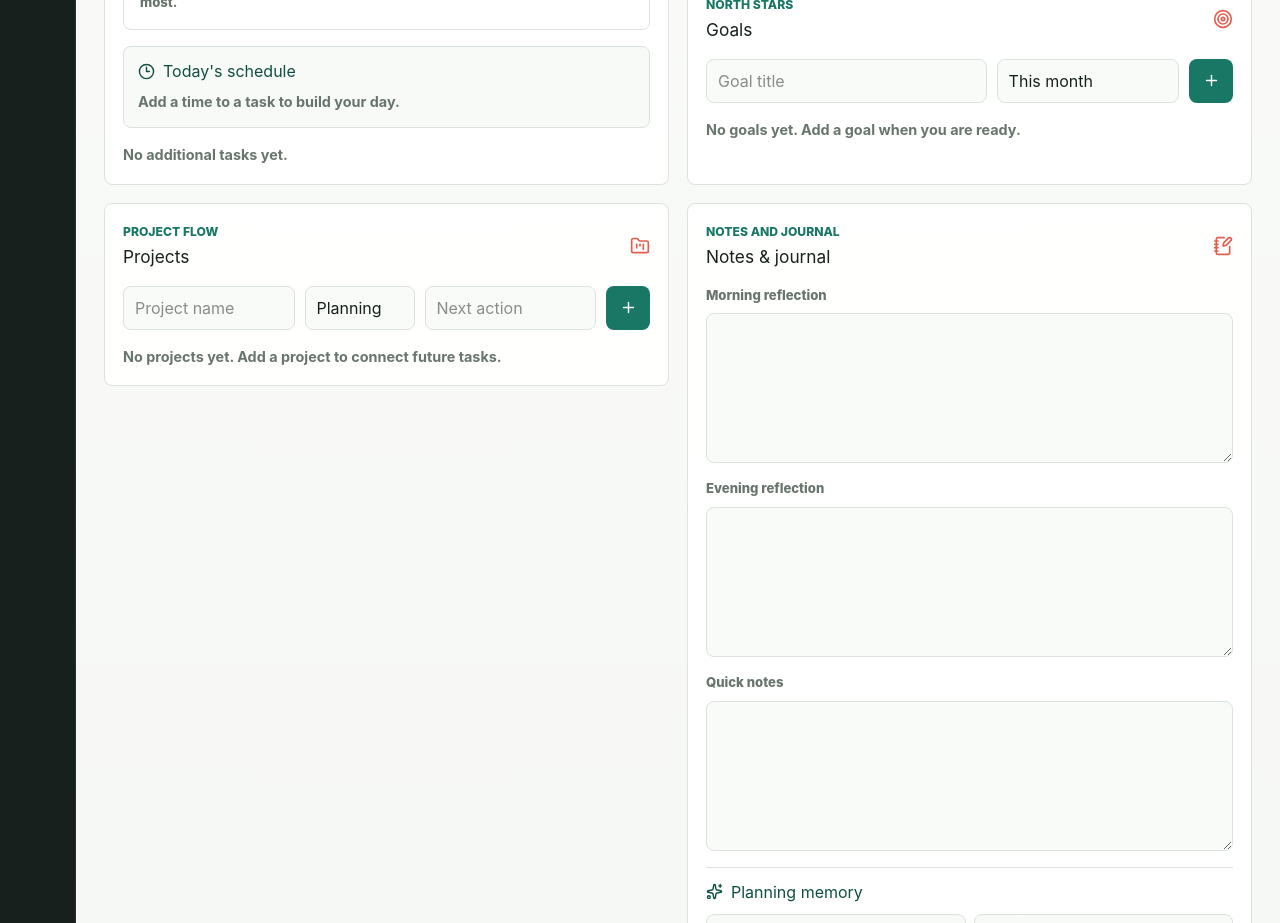
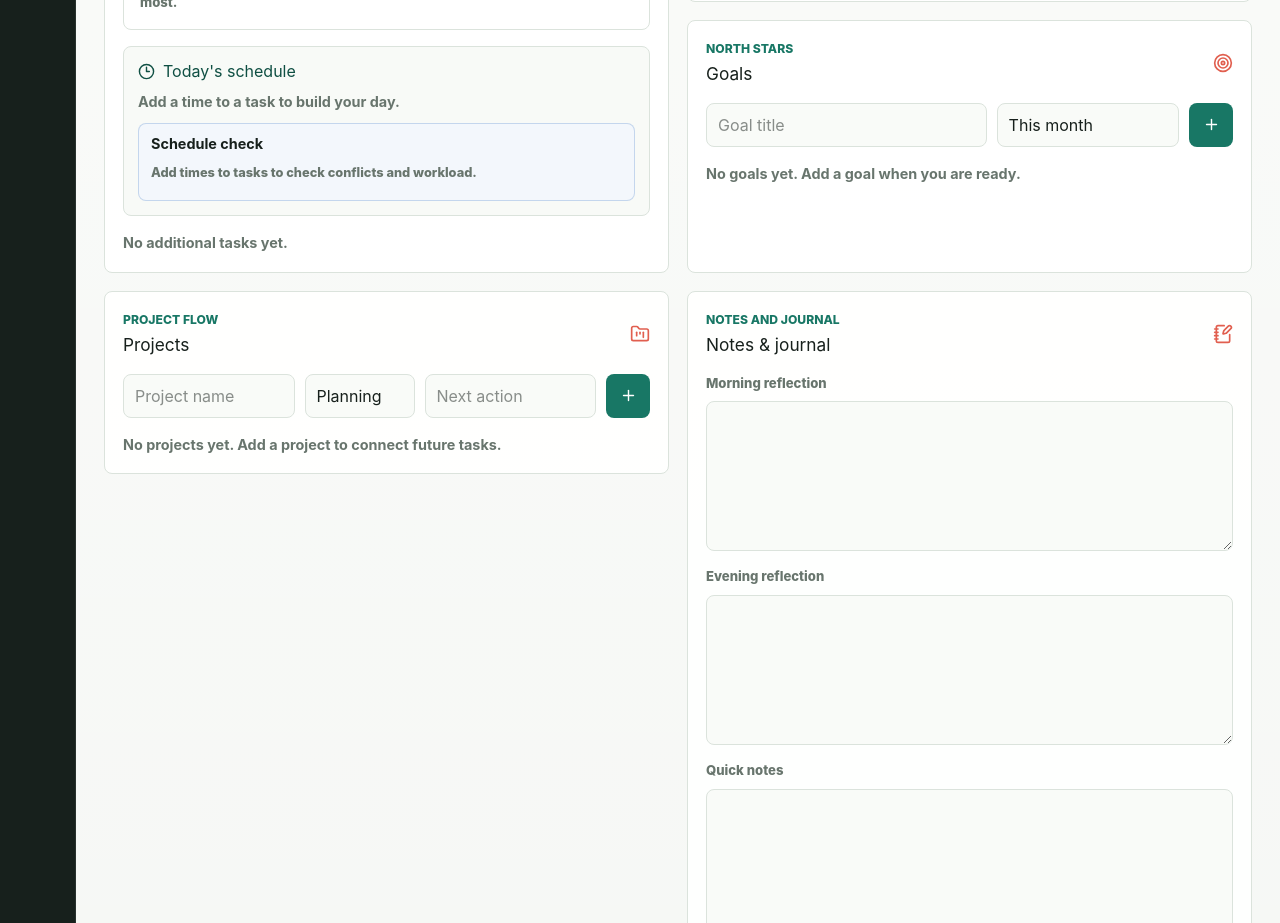
Before and after one commit to Min-Cho0129/dayframe, a Next.js app: page / in a window 1280 px wide. Shown: the part 1080-2003 px from the top of the page. Built offline with nearby package versions, Linux system fonts and the light colour scheme.

Commit message:
Add schedule quality checks

```diff
--- a/app/globals.css
+++ b/app/globals.css
@@ -1056,6 +1056,48 @@ textarea {
   opacity: 0.58;
 }
 
+.schedule-insights {
+  display: grid;
+  gap: 8px;
+  grid-template-columns: repeat(auto-fit, minmax(180px, 1fr));
+}
+
+.schedule-insight {
+  border: 1px solid var(--line);
+  border-radius: 8px;
+  display: grid;
+  gap: 4px;
+  min-height: 78px;
+  padding: 11px 12px;
+}
+
+.schedule-insight strong {
+  font-size: 0.9rem;
+  line-height: 1.25;
+}
+
+.schedule-insight span {
+  color: var(--muted);
+  font-size: 0.8rem;
+  font-weight: 760;
+  line-height: 1.35;
+}
+
+.schedule-insight.ok {
+  background: #edf7f0;
+  border-color: rgba(24, 119, 101, 0.28);
+}
+
+.schedule-insight.warning {
+  background: #fff1ee;
+  border-color: rgba(225, 95, 79, 0.34);
+}
+
+.schedule-insight.info {
+  background: #f3f7fc;
+  border-color: rgba(47, 111, 186, 0.24);
+}
+
 .empty-state {
   color: var(--muted);
   font-size: 0.9rem;
--- a/app/page.tsx
+++ b/app/page.tsx
@@ -106,6 +106,12 @@ type GeneratedPlan = {
   tasks: GeneratedPlanTask[];
 };
 
+type ScheduleInsight = {
+  level: "ok" | "warning" | "info";
+  label: string;
+  detail: string;
+};
+
 type DailyMemoryEntry = {
   dateKey: string;
   completedTasks: string[];
@@ -183,6 +189,7 @@ const STALE_STORAGE_PREFIXES = ["dayframe-app-v3:", "dayframe-app-v2"];
 const storeListeners = new Set<() => void>();
 const memoryListeners = new Set<() => void>();
 const MS_PER_DAY = 24 * 60 * 60 * 1000;
+const MINUTES_PER_DAY = 24 * 60;
 const MEMORY_MAX_DAYS = 14;
 
 const dailyQuotes: DailyQuote[] = [
@@ -759,6 +766,15 @@ function formatTimeLabel(time: string) {
   const [hour, minute] = time.split(":").map(Number);
   if (!Number.isFinite(hour) || !Number.isFinite(minute)) return time;
 
+  return formatMinutesAsTimeLabel(hour * 60 + minute);
+}
+
+function formatMinutesAsTimeLabel(totalMinutes: number) {
+  const normalized =
+    ((totalMinutes % MINUTES_PER_DAY) + MINUTES_PER_DAY) % MINUTES_PER_DAY;
+  const hour = Math.floor(normalized / 60);
+  const minute = normalized % 60;
+
   return new Intl.DateTimeFormat("en-US", {
     hour: "numeric",
     minute: "2-digit",
@@ -778,6 +794,119 @@ function formatTaskMeta(task: Task) {
   return `${formatTimeLabel(task.scheduledTime)} · ${formatDuration(
     task.durationMinutes,
   )} · ${priorityLabels[task.priority]}`;
+}
+
+function parseScheduleMinutes(time: string) {
+  const [hour, minute] = time.split(":").map(Number);
+  if (
+    !Number.isInteger(hour) ||
+    !Number.isInteger(minute) ||
+    hour < 0 ||
+    hour > 23 ||
+    minute < 0 ||
+    minute > 59
+  ) {
+    return null;
+  }
+
+  return hour * 60 + minute;
+}
+
+function getScheduleInsights(tasks: Task[], energy: number): ScheduleInsight[] {
+  const activeTasks = tasks.filter((task) => !task.done);
+  const unscheduledCount = activeTasks.filter((task) => !task.scheduledTime).length;
+  const scheduled = activeTasks
+    .map((task) => {
+      const start = parseScheduleMinutes(task.scheduledTime);
+      return start === null
+        ? null
+        : { task, start, end: start + clampMinutes(task.durationMinutes) };
+    })
+    .filter(
+      (item): item is { task: Task; start: number; end: number } => Boolean(item),
+    )
+    .sort((a, b) => a.start - b.start);
+  const insights: ScheduleInsight[] = [];
+
+  if (!scheduled.length) {
+    return [
+      {
+        level: "info",
+        label: "Schedule check",
+        detail: "Add times to tasks to check conflicts and workload.",
+      },
+    ];
+  }
+
+  const overlap = scheduled.find((block, index) => {
+    const previous = scheduled[index - 1];
+    return previous ? block.start < previous.end : false;
+  });
+  const totalMinutes = scheduled.reduce(
+    (sum, block) => sum + clampMinutes(block.task.durationMinutes),
+    0,
+  );
+  const energyCapacity = [0, 120, 180, 270, 360, 450][
+    Math.round(clamp(energy, 1, 5))
+  ];
+  const largestGap = scheduled.slice(1).reduce(
+    (largest, block, index) => {
+      const previous = scheduled[index];
+      const gap = block.start - previous.end;
+      return gap > largest.minutes
+        ? { minutes: gap, start: previous.end, end: block.start }
+        : largest;
+    },
+    { minutes: 0, start: 0, end: 0 },
+  );
+
+  if (overlap) {
+    insights.push({
+      level: "warning",
+      label: "Time overlap",
+      detail: `${overlap.task.title} starts before the previous block ends.`,
+    });
+  } else {
+    insights.push({
+      level: "ok",
+      label: "No overlaps",
+      detail: `${scheduled.length} scheduled block${scheduled.length === 1 ? "" : "s"} are ordered cleanly.`,
+    });
+  }
+
+  if (totalMinutes > energyCapacity) {
+    insights.push({
+      level: "warning",
+      label: "Heavy plan",
+      detail: `${formatDuration(totalMinutes)} scheduled, above today's ${formatDuration(
+        energyCapacity,
+      )} energy budget.`,
+    });
+  } else {
+    insights.push({
+      level: "ok",
+      label: "Workload fit",
+      detail: `${formatDuration(totalMinutes)} scheduled within today's energy budget.`,
+    });
+  }
+
+  if (unscheduledCount) {
+    insights.push({
+      level: "info",
+      label: "Unscheduled tasks",
+      detail: `${unscheduledCount} open task${unscheduledCount === 1 ? "" : "s"} still need a time.`,
+    });
+  } else if (largestGap.minutes >= 45) {
+    insights.push({
+      level: "info",
+      label: "Open space",
+      detail: `${formatDuration(largestGap.minutes)} free between ${formatMinutesAsTimeLabel(
+        largestGap.start,
+      )} and ${formatMinutesAsTimeLabel(largestGap.end)}.`,
+    });
+  }
+
+  return insights.slice(0, 3);
 }
 
 function formatCompletedAt() {
@@ -956,6 +1085,10 @@ export default function Home() {
   const scheduledTasks = useMemo(
     () => [...state.tasks].filter((task) => task.scheduledTime).sort(compareTasks),
     [state.tasks],
+  );
+  const scheduleInsights = useMemo(
+    () => getScheduleInsights(state.tasks, state.energy),
+    [state.energy, state.tasks],
   );
   const energyRecommendation = useMemo(
     () => getEnergyRecommendation(state.energy, state.mood),
@@ -1882,6 +2015,17 @@ export default function Home() {
               ) : (
                 <p className="empty-state">Add a time to a task to build your day.</p>
               )}
+              <div className="schedule-insights" aria-label="Schedule check">
+                {scheduleInsights.map((insight) => (
+                  <article
+                    className={`schedule-insight ${insight.level}`}
+                    key={`${insight.label}-${insight.detail}`}
+                  >
+                    <strong>{insight.label}</strong>
+                    <span>{insight.detail}</span>
+                  </article>
+                ))}
+              </div>
             </section>
 
             {visibleTasks.length ? (
```
Also changed, not shown: 2 other files (tests, documents, lock files or other folders).
